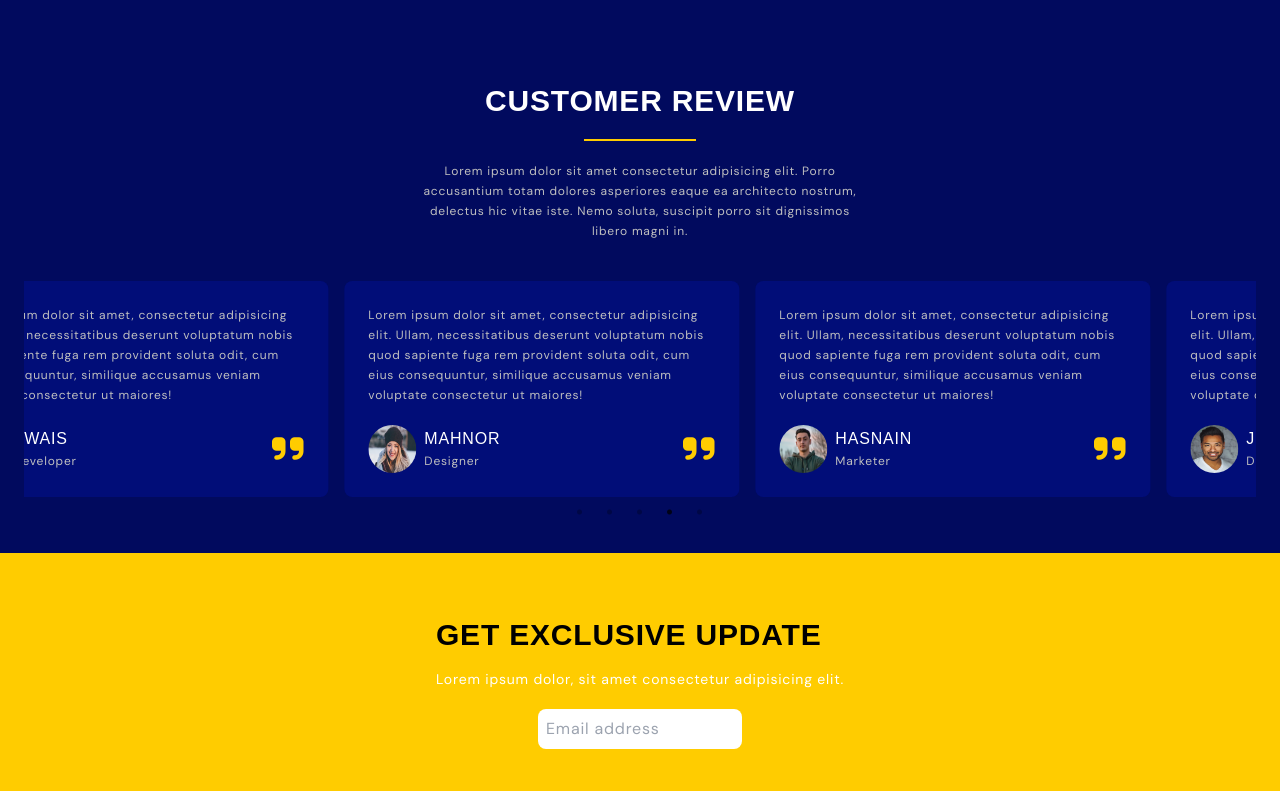
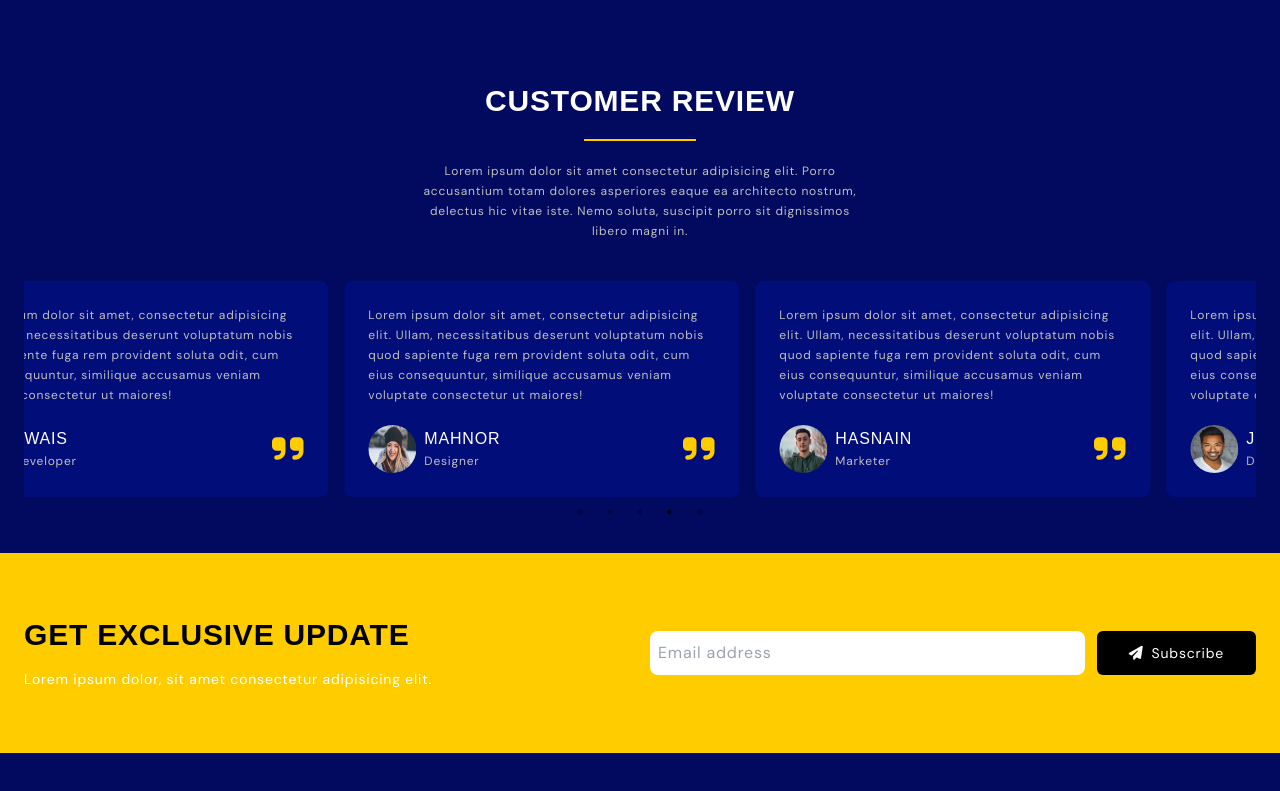
Before and after one commit to Usman-837/Burger_Website, a React (Vite) app: page / in a window 1280 px wide. Shown: the part 3406-4197 px from the top of the page. After the commit the page ends 4159 px from the top, so only its background shows below. Built offline with nearby package versions, Linux system fonts and the light colour scheme.

Commit message:
add subscribe button in contact us section with resposive functionality

```diff
--- a/src/Contact.jsx
+++ b/src/Contact.jsx
@@ -4,13 +4,17 @@ const Contact = () => {
     return (
         <>
         <section id="contact" className="bg-secondaryColor py-16">
-            <div className="container flex flex-col gap-5 md:items-center">
+            <div className="container flex flex-col gap-5 md:items-center md:flex-row">
                 <div className="space-y-4 md:flex-1">
                     <h2 className="section__title text-blackColor">GET EXCLUSIVE UPDATE</h2>
                     <p className="text-sm">Lorem ipsum dolor, sit amet consectetur adipisicing elit.</p>
                 </div>
-                <div>
+                <div className="flex flex-col gap-3 md:flex-row md:flex-1">
                     <input type="email" placeholder="Email address" className="p-2 text-blackColor rounded-lg outline-none md:w-full" />
+                    <a href="#" className="flex items-center justify-center gap-2 btn bg-blackColor hover:opacity-75">
+                        <i className="fa-solid fa-paper-plane"></i>
+                        Subscribe
+                    </a>
                 </div>
             </div>
         </section>
```
